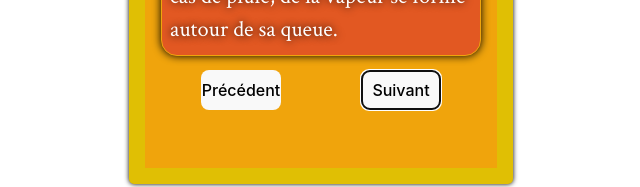
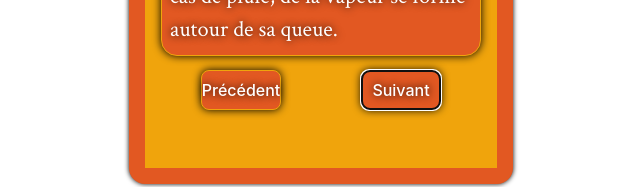
Before and after one commit to JimiBes/my_pokedex, a React (Vite) app: page / in a window 1280 px wide. Both pictures are taken after a click on the button "Suivant". Shown: the part 488-675 px from the top of the page, without its empty margins (319-959 px from the left). Built offline with nearby package versions, Linux system fonts and the light colour scheme.

Commit message:
classes plus générales en fonction des types

```diff
--- a/src/App.jsx
+++ b/src/App.jsx
@@ -1,9 +1,6 @@
 import './App.scss'
 import PokemonCard from './components/PokemonCard'
 import { useState } from "react";
-import NavBar from './components/NavBar';
-
-import { useEffect } from "react";
 
 function App() {
   const [pokemonIndex, setPokemonIndex] = useState(0);
@@ -13,6 +10,7 @@ function App() {
       imgSrc:
         "https://raw.githubusercontent.com/PokeAPI/sprites/master/sprites/pokemon/other/official-artwork/1.png",
       style: "lightgreen",
+      buttonStyle: "lightgreen-button",
       type: "Type : Plante",
       section: "Il a une étrange graine plantée sur son dos. Elle grandit avec lui depuis la naissance."
     },
@@ -21,6 +19,7 @@ function App() {
       imgSrc:
         "https://raw.githubusercontent.com/PokeAPI/sprites/master/sprites/pokemon/other/official-artwork/4.png",
       style: "orange",
+      buttonStyle: "orange-button",
       type: "Type : Feu",
       section: "Il préfère les endroits chauds. En cas de pluie, de la vapeur se forme autour de sa queue."
     },
@@ -29,6 +28,7 @@ function App() {
       imgSrc:
         "https://raw.githubusercontent.com/PokeAPI/sprites/master/sprites/pokemon/other/official-artwork/7.png",
       style: "blue",
+      buttonStyle: "blue-button",
       type: "Type : Eau",
       section: "Son dos durcit avec l'âge et devient une super carapace. Il peut cracher des jets d'écume."
     },
@@ -37,6 +37,7 @@ function App() {
       imgSrc:
         "https://raw.githubusercontent.com/PokeAPI/sprites/master/sprites/pokemon/other/official-artwork/25.png",
       style: "yellow",
+      buttonStyle: "yellow-button",
       type: "Type : Electrique",
       section: "Quand plusieurs de ces pokémons se réunissent, ils provoquent de gigantesques orages."
     },
@@ -44,6 +45,7 @@ function App() {
       name: "#151 Mew",
       imgSrc: "https://assets.pokemon.com/assets/cms2/img/pokedex/full/151.png",
       style: "pink",
+      buttonStyle: "pink-button",
       type: "Type : Psy",
       section: "Unique, son existence est remise en cause par les experts. Peu nombreux sont ceux qui l'ont vu."
     },
--- a/src/App.scss
+++ b/src/App.scss
@@ -9,6 +9,7 @@
 
 .lightgreen {
   background: #55DD33;
+  border: 1rem solid #138808;
 
   section {
     p {
@@ -23,14 +24,21 @@
       background-color: #138808;
       box-shadow: black 0 0 0.5rem;
       border: solid #55DD33 0.1rem;
-
-
     }
   }
 }
 
+.lightgreen-button {
+  background-color: #138808;
+  box-shadow: black 0 0 0.5rem;
+  border: solid #55DD33 0.1rem;
+  color: white;
+  text-shadow: black 0 0 0.5rem;
+}
+
 .orange {
   background: #f0a40c;
+  border: 1rem solid #E25822;
 
   section {
     p {
@@ -45,13 +53,21 @@
       background-color: #E25822;
       box-shadow: black 0 0 0.5rem;
       border: solid #f0a40c 0.1rem;
-
     }
   }
 }
 
+.orange-button {
+  background-color: #E25822;
+  box-shadow: black 0 0 0.5rem;
+  border: solid #f0a40c 0.1rem;
+  color: white;
+  text-shadow: black 0 0 0.5rem;
+}
+
 .blue {
   background: #0CAFFF;
+  border: 1rem solid #0047AB;
 
   section {
     p {
@@ -66,13 +82,21 @@
       background-color: #0047AB;
       box-shadow: black 0 0 0.5rem;
       border: solid #0CAFFF 0.1rem;
-
     }
   }
 }
 
+.blue-button {
+  background-color: #0047AB;
+  box-shadow: black 0 0 0.5rem;
+  border: solid #0CAFFF 0.1rem;
+  color: white;
+  text-shadow: black 0 0 0.5rem;
+}
+
 .yellow {
   background: #f6f350;
+  border: 1rem solid #FEBE10;
 
   section {
     p {
@@ -87,13 +111,21 @@
       background-color: #FEBE10;
       box-shadow: black 0 0 0.5rem;
       border: solid #f6f350 0.1rem;
-
     }
   }
 }
 
+.yellow-button {
+  background-color: #FEBE10;
+  box-shadow: black 0 0 0.5rem;
+  border: solid #f6f350 0.1rem;
+  color: white;
+  text-shadow: black 0 0 0.5rem;
+}
+
 .pink {
   background: #de0cf0;
+  border: 1rem solid #800080;
 
   section {
     p {
@@ -108,9 +140,16 @@
       background-color: #800080;
       box-shadow: black 0 0 0.5rem;
       border: solid #de0cf0 0.1rem;
-
     }
   }
+}
+
+.pink-button {
+  background-color: #800080;
+  box-shadow: black 0 0 0.5rem;
+  border: solid #de0cf0 0.1rem;
+  color: white;
+  text-shadow: black 0 0 0.5rem;
 }
 
 .type {
@@ -123,8 +162,7 @@
   width: 20rem;
   height: 30rem;
   padding: 1rem;
-  border: 1rem solid #e0bf04;
-  border-radius: 5px;
+  border-radius: 1rem;
   box-shadow: 0px 0px 5px black;
   color: white;
   font-size: 2rem;
--- a/src/components/NavBar.jsx
+++ b/src/components/NavBar.jsx
@@ -1,10 +1,10 @@
-function NavBar ({pokemonIndex, handleClickPrevious, handleClickNext, pokemonList}) {
+function NavBar ({Pokemon, pokemonIndex, handleClickPrevious, handleClickNext, pokemonList}) {
 
 
     return (
         <div className="container-button">
-        {pokemonIndex > 0 ? <button onClick={handleClickPrevious}>Précédent</button> : null}
-        {pokemonIndex < pokemonList.length - 1 ? <button onClick={handleClickNext}>Suivant</button> : null}
+        {pokemonIndex > 0 ? <button className={Pokemon.buttonStyle} onClick={handleClickPrevious}>Précédent</button> : null}
+        {pokemonIndex < pokemonList.length - 1 ? <button className={Pokemon.buttonStyle} onClick={handleClickNext}>Suivant</button> : null}
         </div>
     )
 }
--- a/src/components/PokemonCard.jsx
+++ b/src/components/PokemonCard.jsx
@@ -19,7 +19,7 @@ function PokemonCard({ Pokemon, pokemonIndex, setPokemonIndex, pokemonList }) {
             <figcaption>{Pokemon.name}</figcaption>
             <p className="type">{Pokemon.type}</p>
             <Section Pokemon={Pokemon.section} />
-            <NavBar pokemonIndex={pokemonIndex} handleClickNext={handleClickNext} handleClickPrevious={handleClickPrevious} pokemonList={pokemonList} />
+            <NavBar Pokemon={Pokemon} pokemonIndex={pokemonIndex} handleClickNext={handleClickNext} handleClickPrevious={handleClickPrevious} pokemonList={pokemonList} />
          </figure>
       </div>
    )
--- a/src/index.css
+++ b/src/index.css
@@ -18,9 +18,6 @@ a {
   font-weight: 500;
   color: #646cff;
   text-decoration: inherit;
-}
-a:hover {
-  color: #535bf2;
 }
 
 body {
@@ -47,9 +44,6 @@ button {
   cursor: pointer;
   transition: border-color 0.25s;
 }
-button:hover {
-  border-color: #646cff;
-}
 button:focus,
 button:focus-visible {
   outline: 4px auto -webkit-focus-ring-color;
```
